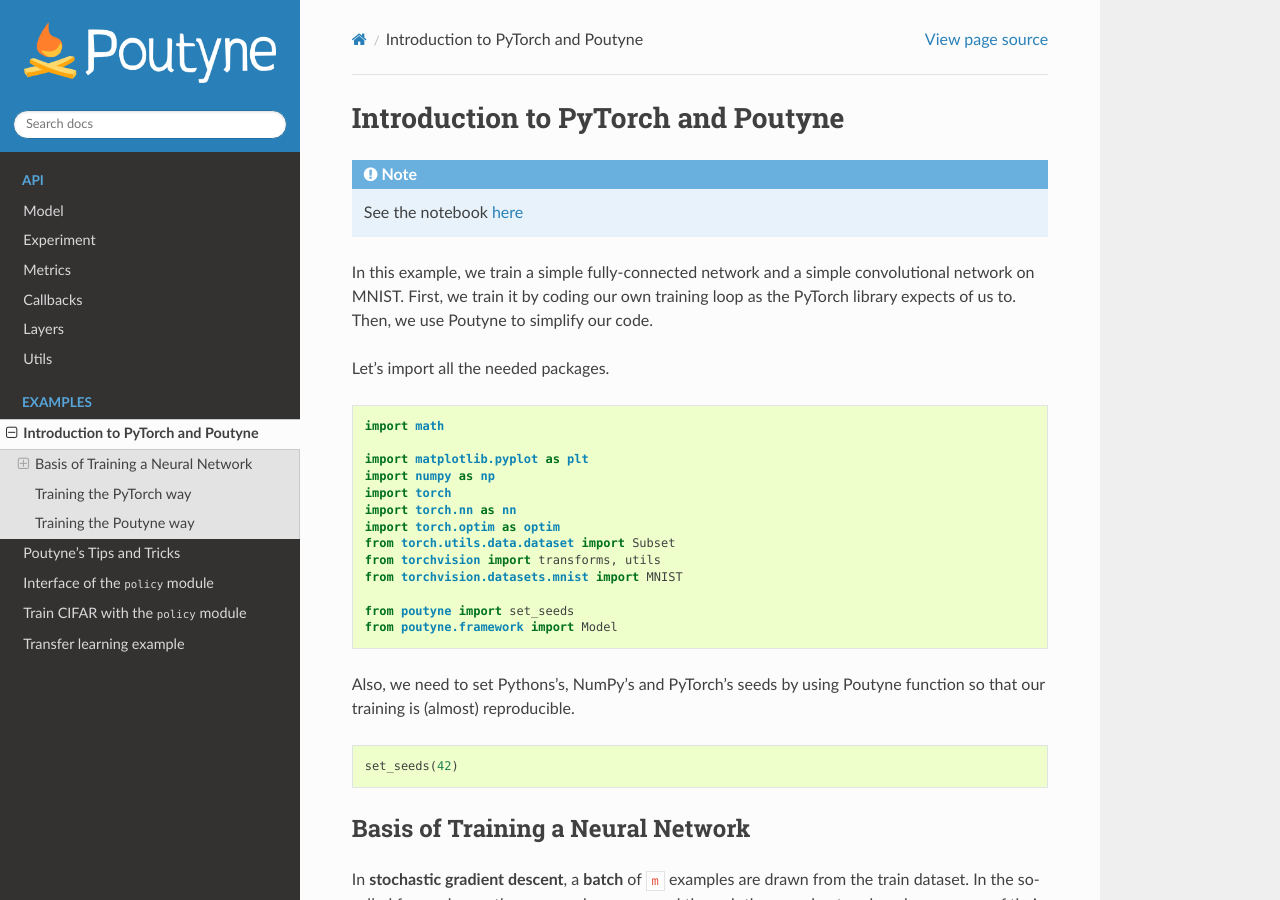
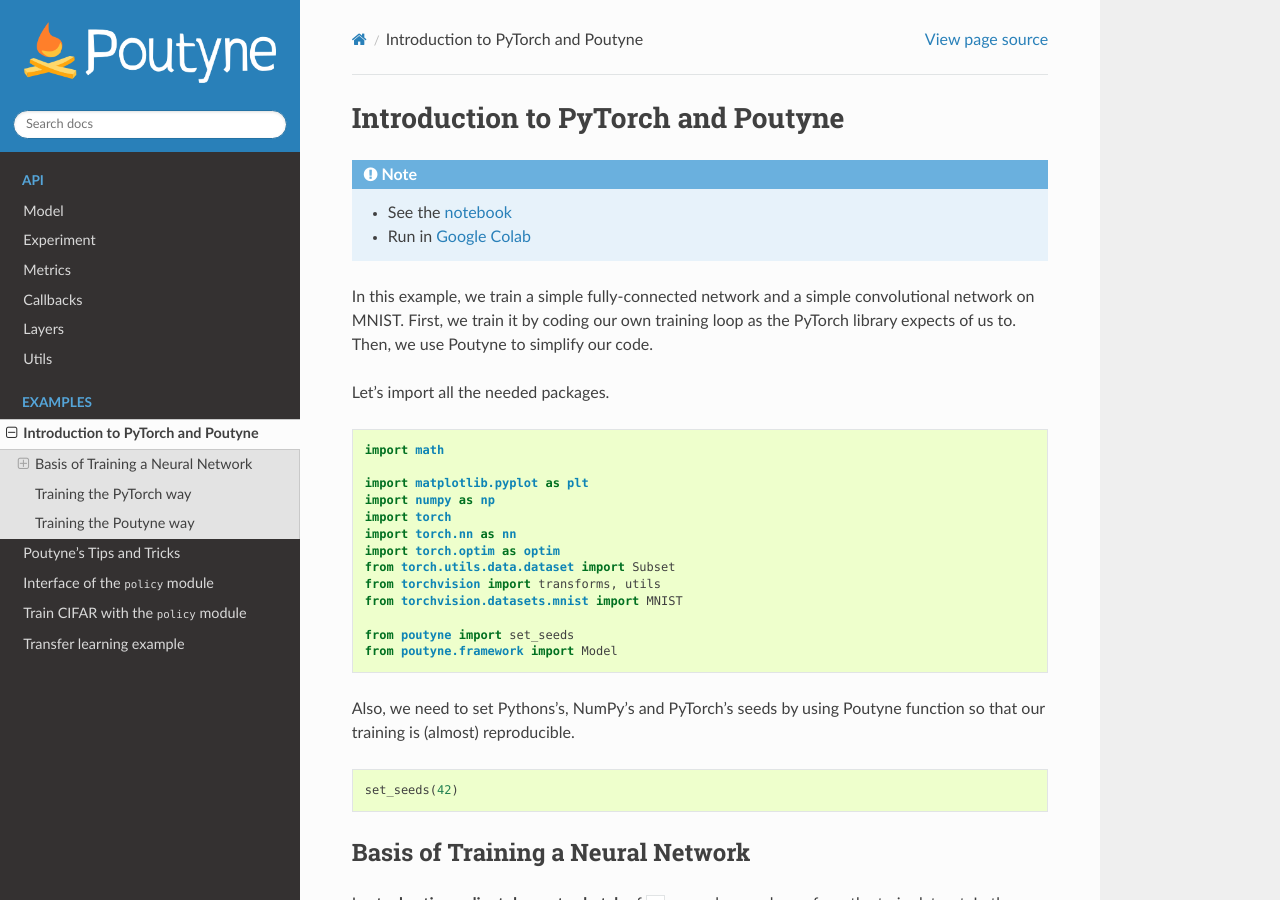
Before and after one commit to GRAAL-Research/poutyne, a Sphinx documentation site: the page built from docs/source/examples/introduction.rst, in a window 1280 px wide and 900 px high. Built offline with Sphinx 7.4.7 and the Read the Docs theme 2.0.0, drawn with Linux system fonts in a browser that asks for light colours; the version number could not be read and is left out.

Commit message:
added colab link in doc and import for colab

```diff
--- a/docs/source/examples/introduction.rst
+++ b/docs/source/examples/introduction.rst
@@ -6,7 +6,9 @@
 Introduction to PyTorch and Poutyne
 ***********************************
 
-.. note:: See the notebook `here <https://github.com/GRAAL-Research/poutyne/blob/master/examples/introduction_pytorch_poutyne.ipynb>`_
+.. note::
+    - See the `notebook <https://github.com/GRAAL-Research/poutyne/blob/master/examples/introduction_pytorch_poutyne.ipynb>`_
+    - Run in `Google Colab <https://colab.research.google.com/github/GRAAL-Research/poutyne/blob/master/examples/introduction_pytorch_poutyne.ipynb>`_
 
 In this example, we train a simple fully-connected network and a simple convolutional network on MNIST. First, we train it by coding our own training loop as the PyTorch library expects of us to. Then, we use Poutyne to simplify our code.
 
--- a/docs/source/examples/policy_interface.rst
+++ b/docs/source/examples/policy_interface.rst
@@ -4,7 +4,9 @@
 Interface of the ``policy`` module
 **********************************
 
-.. note:: See the notebook `here <https://github.com/GRAAL-Research/poutyne/blob/master/examples/policy_interface.ipynb>`_
+.. note::
+    - See the notebook `here <https://github.com/GRAAL-Research/poutyne/blob/master/examples/policy_interface.ipynb>`_
+    - Run in `Google Colab <https://colab.research.google.com/github/GRAAL-Research/poutyne/blob/master/examples/policy_interface.ipynb>`_
 
 About the ``policy`` Module Interface
 =====================================
--- a/docs/source/examples/tips_and_tricks.rst
+++ b/docs/source/examples/tips_and_tricks.rst
@@ -4,7 +4,9 @@
 Poutyne's Tips and Tricks
 *************************
 
-.. note:: See the notebook `here <https://github.com/GRAAL-Research/poutyne/blob/master/examples/tips_and_tricks.ipynb>`_
+.. note::
+    - See the notebook `here <https://github.com/GRAAL-Research/poutyne/blob/master/examples/tips_and_tricks.ipynb>`_
+    - Run in `Google Colab <https://colab.research.google.com/github/GRAAL-Research/poutyne/blob/master/examples/tips_and_tricks.ipynb>`_
 
 Poutyne also over a variety of tools for fine-tuning the information generated during the training, such as colouring the training update message, a progress bar, multi-GPUs, user callbacks interface and a user naming interface for the metrics' names.
 
--- a/docs/source/examples/train_with_policy_module.rst
+++ b/docs/source/examples/train_with_policy_module.rst
@@ -3,7 +3,9 @@
 
 Train CIFAR with the ``policy`` module
 **************************************
-.. note:: See the notebook `here <https://github.com/GRAAL-Research/poutyne/blob/master/examples/policy_cifar_example.ipynb>`_
+.. note::
+    - See the notebook `here <https://github.com/GRAAL-Research/poutyne/blob/master/examples/policy_cifar_example.ipynb>`_
+    - Run in `Google Colab <https://colab.research.google.com/github/GRAAL-Research/poutyne/blob/master/examples/policy_cifar_example.ipynb>`_
 
 Let's import all the needed packages.
 .. code-block:: python
--- a/docs/source/examples/transfert_learning.rst
+++ b/docs/source/examples/transfert_learning.rst
@@ -3,7 +3,9 @@
 
 Transfer learning example
 **************************
-.. note:: See the notebook `here <https://github.com/GRAAL-Research/poutyne/blob/master/examples/transfert_learning.ipynb>`_
+.. note::
+    - See the notebook `here <https://github.com/GRAAL-Research/poutyne/blob/master/examples/transfert_learning.ipynb>`_
+    - Run in `Google Colab <https://colab.research.google.com/github/GRAAL-Research/poutyne/blob/master/examples/transfert_learning.ipynb>`_
 
 But first, let's import all the needed packages.
 
```
Also changed, not shown: 5 other files.
